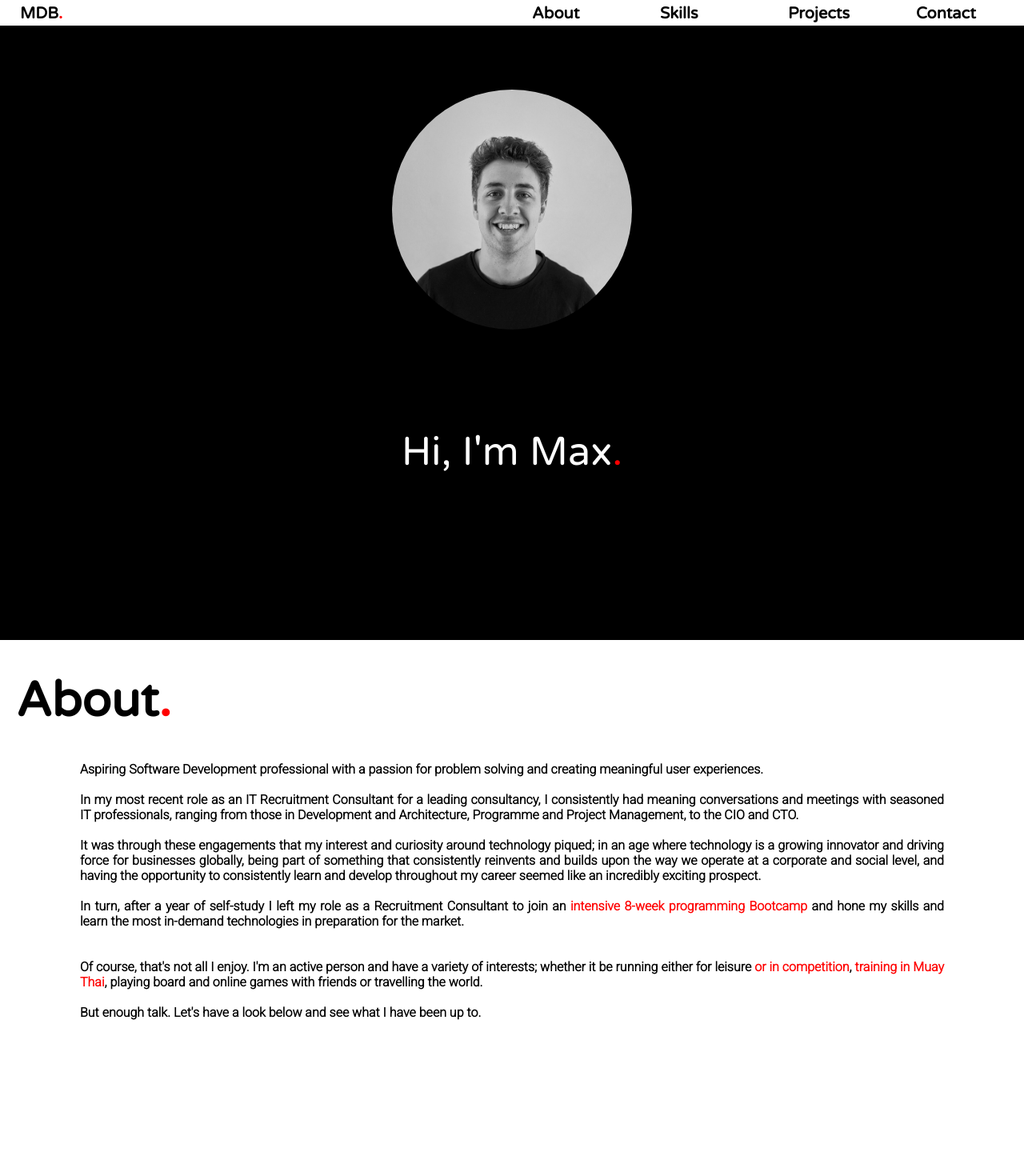
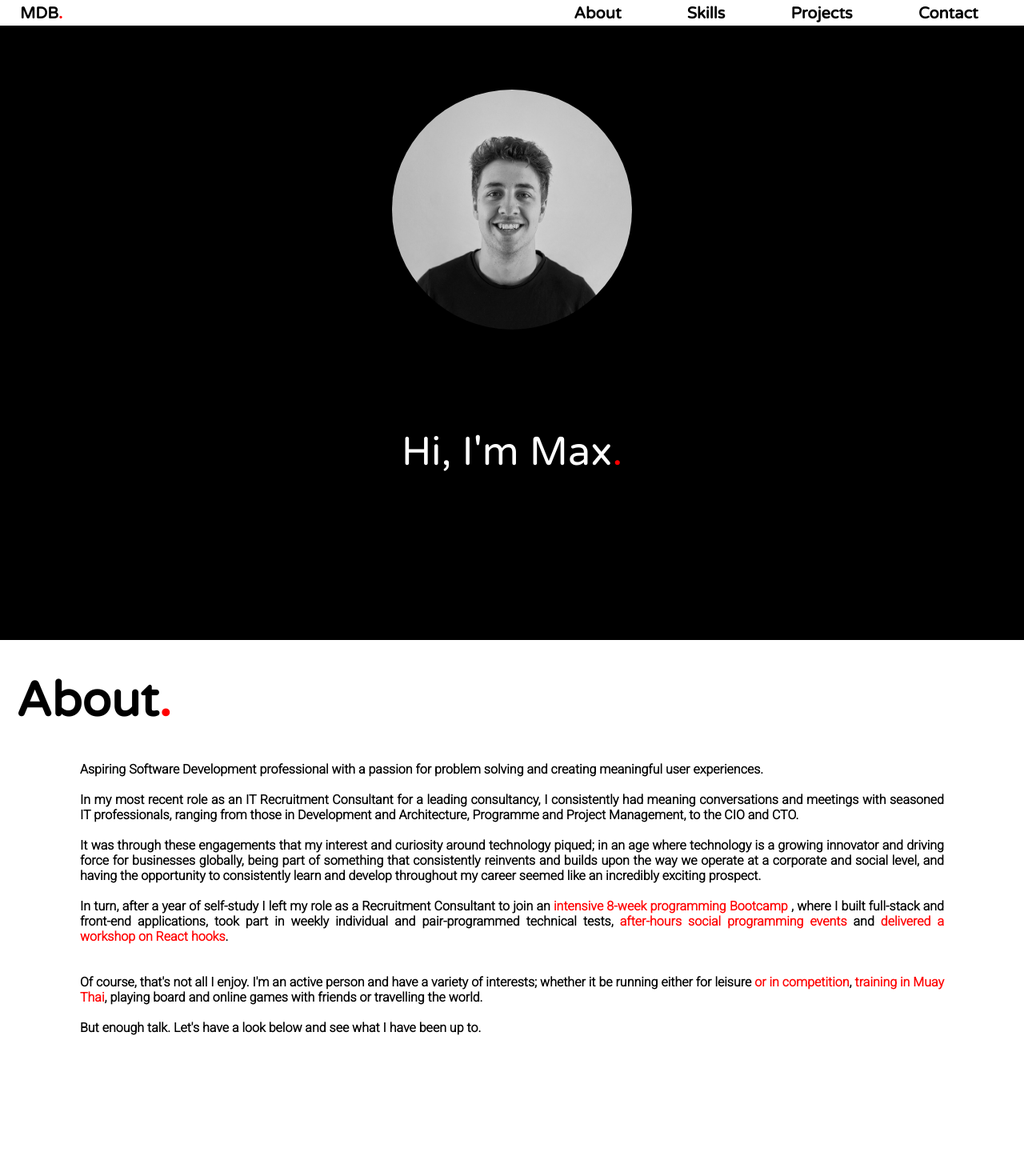
Before and after one commit to mdeburnay/Portfolio, a React (Create React App) app: page / in a window 1280 px wide. Shown: the top 1470 px of the page at 80% size. Built offline with nearby package versions, Linux system fonts and the light colour scheme.

Commit message:
changed navbar layout and hover effects

```diff
--- a/src/App.js
+++ b/src/App.js
@@ -1,4 +1,6 @@
-import React from "react";
+import React, { useEffect } from "react";
+import AOS from "aos";
+import "aos/dist/aos.css";
 import { BrowserRouter as Router, Switch, Route } from "react-router-dom";
 
 import "./App.css";
@@ -6,6 +8,9 @@ import Main from "./Pages/Main.js";
 import NotFound from "./Pages/NotFound/NotFound.js";
 
 export default function App() {
+  useEffect(() => {
+    AOS.init({ duration: 1000 });
+  }, []);
   return (
     <Router>
       <div className="App">
--- a/src/Components/Navbar/Navbar.css
+++ b/src/Components/Navbar/Navbar.css
@@ -11,7 +11,24 @@
 
 .navbar-content {
   display: grid;
-  grid-template-columns: 4fr 1fr 1fr 1fr 1fr;
+  grid-template-columns: 1fr 1fr;
+}
+
+.navbar-logo-container {
+  display: flex;
+}
+
+.nav-link.logo > .fullstop {
+  transition: 0.2s;
+}
+
+.nav-link.logo:hover > .fullstop {
+  color: #000;
+}
+
+.navbar-link-container {
+  display: flex;
+  justify-content: space-evenly;
 }
 
 .nav-link {
--- a/src/Components/Navbar/Navbar.js
+++ b/src/Components/Navbar/Navbar.js
@@ -26,14 +26,16 @@ function NavbarButton({ isButtonPressed }) {
 function NavbarContent({ isOpen }) {
   return (
     <nav className={`navbar-content ${isOpen ? "is-open" : ""}`}>
+      <div className="navbar-logo-container">
         <Link className="nav-link logo" smooth to="#home">
           MDB<span className="fullstop">.</span>
           <link
             href="https://fonts.googleapis.com/css2?family=Bebas+Neue&display=swap"
             rel="stylesheet"
           ></link>
-        <div></div>
         </Link>
+      </div>
+      <div className="navbar-link-container">
         <Link className="nav-link" smooth to="#about">
           About
         </Link>
@@ -46,6 +48,7 @@ function NavbarContent({ isOpen }) {
         <Link className="nav-link" smooth to="#contact">
           Contact
         </Link>
+      </div>
     </nav>
   );
 }
--- a/src/Pages/About/About.js
+++ b/src/Pages/About/About.js
@@ -1,13 +1,7 @@
-import React, { useEffect } from "react";
+import React from "react";
 import "./About.css";
-import AOS from "aos";
-import "aos/dist/aos.css";
 
 export default function About() {
-  useEffect(() => {
-    AOS.init({ duration: 1000 });
-  }, []);
-
   return (
     <>
       <div className="section-container" id="about">
@@ -47,12 +41,31 @@ export default function About() {
             <a
               href="https://kodiri.com/players/5e1ccade83e99e22aa59dd37"
               className="about-links"
+              rel="noopener noreferrer"
             >
               intensive 8-week programming Bootcamp
             </a>
+            <span> </span>, where I built full-stack and front-end applications,
+            took part in weekly individual and pair-programmed technical tests,
             <span> </span>
-            and hone my skills and learn the most in-demand technologies in
-            preparation for the market.
+            <a
+              href="https://www.youtube.com/watch?v=9v579YUtTA8&t=5008s"
+              className="about-links"
+              target="_blank"
+              rel="noopener noreferrer"
+            >
+              after-hours social programming events
+            </a>
+            <span> and </span>
+            <a
+              href="https://www.youtube.com/watch?v=9v579YUtTA8&t=5008s"
+              className="about-links"
+              target="_blank"
+              rel="noopener noreferrer"
+            >
+              delivered a workshop on React hooks
+            </a>
+            <span>.</span>
           </div>
           <br />
           <br />
@@ -63,6 +76,8 @@ export default function About() {
             <a
               href="https://www.greatrun.org/myresults/889/1685"
               className="about-links"
+              target="_blank"
+              rel="noopener noreferrer"
             >
               or in competition
             </a>
@@ -70,6 +85,8 @@ export default function About() {
             <a
               href="https://www.youtube.com/watch?v=7igLgJUmsng"
               className="about-links"
+              target="_blank"
+              rel="noopener noreferrer"
             >
               training in Muay Thai
             </a>
--- a/src/Pages/Homepage/Homepage.js
+++ b/src/Pages/Homepage/Homepage.js
@@ -1,15 +1,9 @@
-import React, { useEffect } from "react";
-import AOS from "aos";
-import "aos/dist/aos.css";
+import React from "react";
 import "./Homepage.css";
 
 import portfolioPic from "../../Images/PortfolioPic2.jpeg";
 
 export default function Homepage() {
-  useEffect(() => {
-    AOS.init({ duration: 1000 });
-  }, []);
-
   return (
     <>
       <div className="section-container homepage" id="home">
--- a/src/Pages/Skills/Skills.js
+++ b/src/Pages/Skills/Skills.js
@@ -1,7 +1,4 @@
-import React, { useEffect } from "react";
-
-import AOS from "aos";
-import "aos/dist/aos.css";
+import React from "react";
 import "./Skills.css";
 
 import javascriptIcon from "../../Images/javascriptIcon.svg";
@@ -12,10 +9,6 @@ import nodeIcon from "../../Images/nodejsIcon.png";
 import herokuIcon from "../../Images/herokuIcon.svg";
 
 export default function Skills() {
-  useEffect(() => {
-    AOS.init({ duration: 1000 });
-  }, []);
-
   return (
     <div className="section-container skills" id="skills">
       <h1 className="section-header" data-aos="fade-right">
```
Lines whose indentation alone changed are shown as unchanged.
